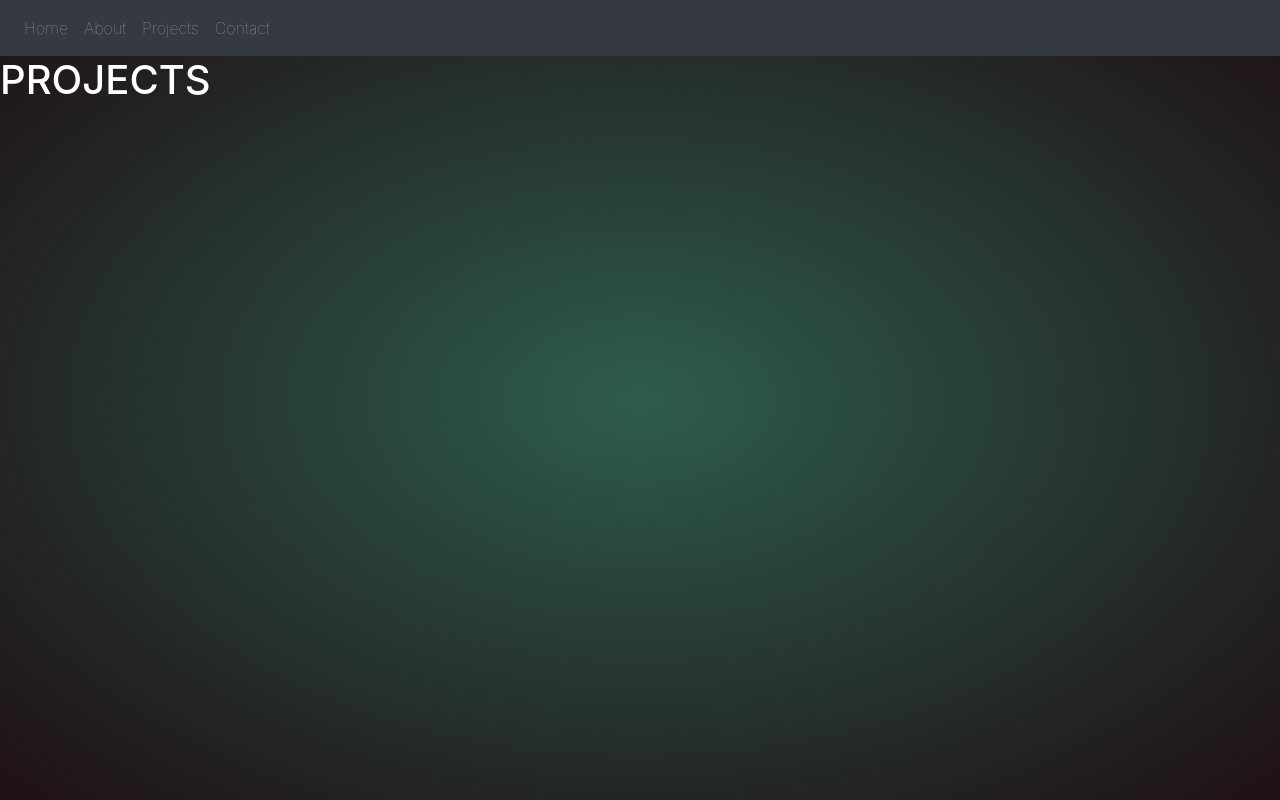
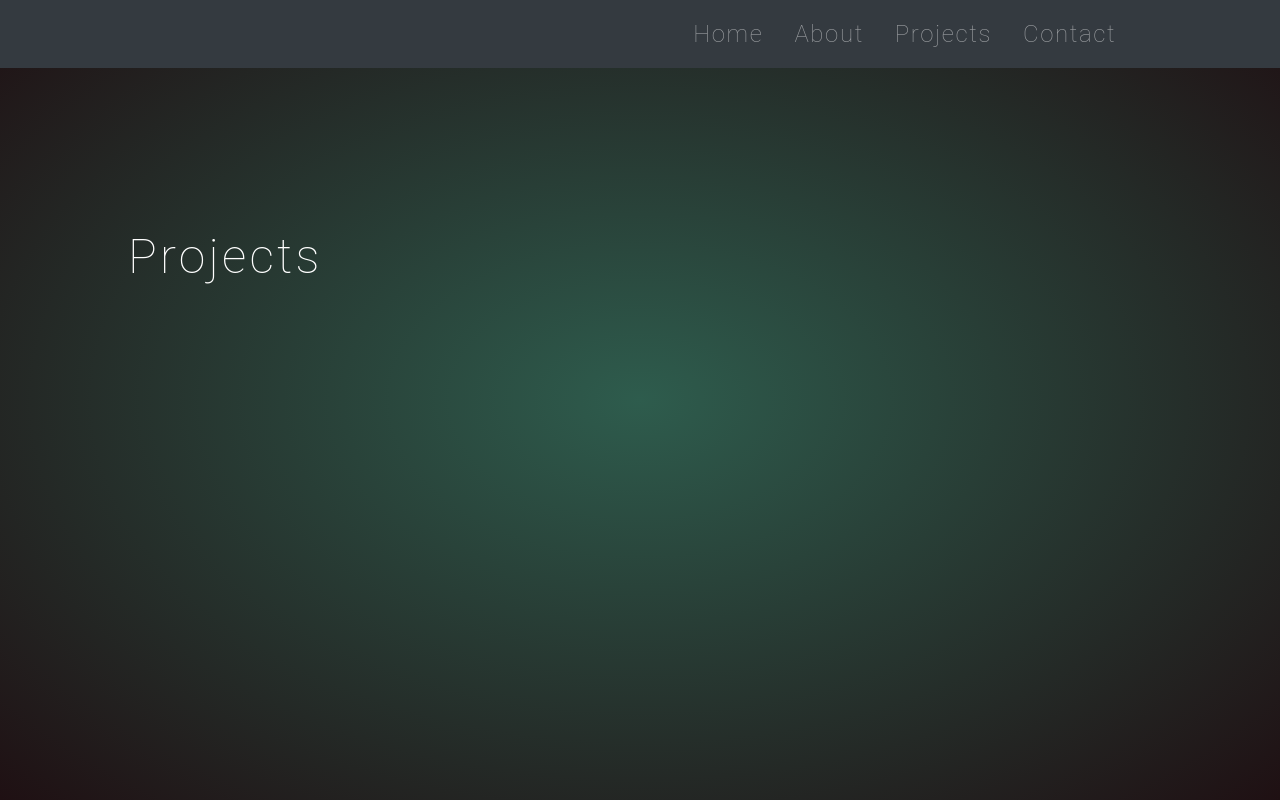
Before and after one commit to DianaBerte/My-portfolio, a React (Create React App) app in the folder my-portfolio/: page /projects in a window 1280 px wide. Built offline with nearby package versions, Linux system fonts and the light colour scheme.

Commit message:
Styling navbar

```diff
--- a/my-portfolio/src/App.css
+++ b/my-portfolio/src/App.css
@@ -1,4 +1,4 @@
-.App {
+/* .App {
   text-align: center;
 }
 
@@ -35,4 +35,4 @@
   to {
     transform: rotate(360deg);
   }
-}
+} */
--- a/my-portfolio/src/App.tsx
+++ b/my-portfolio/src/App.tsx
@@ -5,8 +5,8 @@ import AboutComponent from './components/AboutComponent';
 import HeaderComponent from './components/HeaderComponent';
 import ProjectsComponent from './components/ProjectsComponent';
 import ContactComponent from './components/ContactComponent';
-import './App.css';
-import './assets/index.css'
+// import './App.css';
+import './assets/header.css'
 
 function App() {
   return (
--- /dev/null
+++ b/my-portfolio/src/assets/header.css
@@ -0,0 +1,42 @@
+body {
+    margin: 0;
+    font-family: 'Roboto', sans-serif;
+    background-color: rgb(37, 37, 37);
+}
+
+.intro-title {
+    font-size: 3rem;
+    margin-top: 10rem;
+}
+
+.name-span {
+    color: aquamarine;
+}
+
+.header-container {
+    align-content: center;
+}
+
+.my-word-btn {
+    margin-top: 1rem;
+    border: 1px solid white;
+    font-family: 'Roboto', sans-serif;
+    border-radius: 5px;
+    letter-spacing: 0.2rem;
+    opacity: 0.6;
+}
+
+.my-word-btn:hover {
+    opacity: 1;
+    transition: 2s ease;
+}
+
+.arrow-icon {
+    display: inline-block;
+    transition: transform 0.8s ease;
+  }
+
+  .my-word-btn:hover .arrow-icon {
+    transform: rotate(90deg);
+    color: aquamarine;
+  }
--- a/my-portfolio/src/assets/index.css
+++ b/my-portfolio/src/assets/index.css
@@ -1,41 +1,9 @@
-body {
-    margin: 0;
-    background-color: rgb(37, 37, 37);
-}
-
-.intro-title {
+.title {
+    font-family: 'Roboto', sans-serif;
+    font-weight: 100;
     font-size: 3rem;
     margin-top: 10rem;
+    margin-left: 10%;
+    letter-spacing: 0.2rem;
+    color: white;
 }
-
-.name-span {
-    color: aquamarine;
-}
-
-.header-container {
-    align-content: center;
-}
-
-.my-word-btn {
-    margin-top: 1rem;
-    border: 1px solid white;
-    font-family: 'Roboto', sans-serif;
-    border-radius: 5px;
-    letter-spacing: 0.2rem;
-    opacity: 0.6;
-}
-
-.my-word-btn:hover {
-    opacity: 1;
-    transition: 2s ease;
-}
-
-.arrow-icon {
-    display: inline-block;
-    transition: transform 0.8s ease;
-  }
-
-  .my-word-btn:hover .arrow-icon {
-    transform: rotate(90deg);
-    color: aquamarine;
-  }
--- /dev/null
+++ b/my-portfolio/src/assets/navbar.css
@@ -0,0 +1,12 @@
+.navbar {
+    font-size: 1.5rem;
+    letter-spacing: 0.1rem;
+}
+
+.nav {
+    margin-right: 10%;
+}
+
+.navlink {
+    margin-right: 15px;
+}
--- a/my-portfolio/src/components/AboutComponent.tsx
+++ b/my-portfolio/src/components/AboutComponent.tsx
@@ -1,12 +1,13 @@
 //this component includes my picture and some info about me
 import NavbarComponent from "./NavbarComponent"
+import '../assets/index.css'
 
 const AboutComponent = () => {
     return (
         <>
         <NavbarComponent />
         <div>
-            <h1 style={{color:"white"}}>ABOUT</h1>
+            <h1 className="title">About</h1>
         </div>
         </>
     )
--- a/my-portfolio/src/components/ContactComponent.tsx
+++ b/my-portfolio/src/components/ContactComponent.tsx
@@ -6,7 +6,7 @@ const ContactComponent = () => {
         <>
         <NavbarComponent />
         <div>
-            <h1 style={{color:"white"}}>CONTACT</h1>
+            <h1 className="title">Contact</h1>
         </div>
         </>
     )
--- a/my-portfolio/src/components/HeaderComponent.tsx
+++ b/my-portfolio/src/components/HeaderComponent.tsx
@@ -18,7 +18,7 @@ const HeaderComponent = () => {
         <>
         <BackgroundComponent />
         <Container className='header-container'>
-            <div className="intro-title text-white ">
+            <div className="intro-title text-white">
             Hi, I am{" "}
             <span className="name-span">Diana</span>.
             <br />I am a <span className='name-span'>Full-stack Developer</span>.
--- a/my-portfolio/src/components/NavbarComponent.tsx
+++ b/my-portfolio/src/components/NavbarComponent.tsx
@@ -1,18 +1,19 @@
 import React from "react"
 import { Link } from "react-router-dom"
 import { Navbar, Nav } from "react-bootstrap"
+import '../assets/navbar.css'
 
 const NavbarComponent: React.FC = () => {
     return(
         <>
-        <Navbar collapseOnSelect expand="lg" bg="dark" variant="dark">
+        <Navbar className="navbar" collapseOnSelect expand="lg" bg="dark" variant="dark">
             <Navbar.Toggle aria-controls="responsive-navbar-nav" />
                 <Navbar.Collapse id="responsive-navbar-nav">
-                <Nav className="mr-auto">
-                    <Nav.Link as={Link} to="/">Home</Nav.Link>
-                    <Nav.Link as={Link} to="/about">About</Nav.Link>
-                    <Nav.Link as={Link} to="/projects">Projects</Nav.Link>
-                    <Nav.Link as={Link} to="/contact">Contact</Nav.Link>
+                <Nav className="nav ml-auto">
+                    <Nav.Link className="navlink" as={Link} to="/">Home</Nav.Link>
+                    <Nav.Link className="navlink" as={Link} to="/about">About</Nav.Link>
+                    <Nav.Link className="navlink" as={Link} to="/projects">Projects</Nav.Link>
+                    <Nav.Link className="navlink" as={Link} to="/contact">Contact</Nav.Link>
                 </Nav>
                 </Navbar.Collapse>
         </Navbar>
--- a/my-portfolio/src/components/ProjectsComponent.tsx
+++ b/my-portfolio/src/components/ProjectsComponent.tsx
@@ -6,7 +6,7 @@ const ProjectsComponent = () => {
         <>
         <NavbarComponent />
         <div id="projects">
-            <h1 style={{color:"white"}} >PROJECTS</h1>
+            <h1 className="title">Projects</h1>
         </div>
 
         </>
--- a/my-portfolio/src/index.css
+++ b/my-portfolio/src/index.css
@@ -1,4 +1,4 @@
-body {
+/* body {
   margin: 0;
   font-family: -apple-system, BlinkMacSystemFont, 'Segoe UI', 'Roboto', 'Oxygen',
     'Ubuntu', 'Cantarell', 'Fira Sans', 'Droid Sans', 'Helvetica Neue',
@@ -22,4 +22,4 @@ html {
 
 .section-header {
   font-family: Arial, Helvetica, sans-serif;
-}
+} */
```
